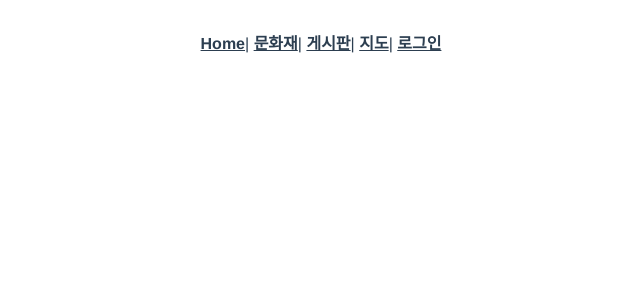
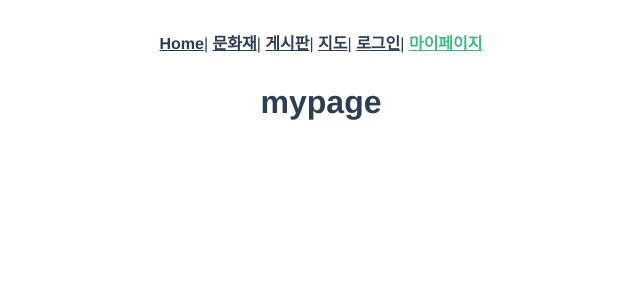
Before and after one commit to REXIANN/munjigi, a Vue app in the folder frontend/: page /mypage in a window 1280 px wide. Shown: the top 300 px of the page, without its empty margins (319-959 px from the left). Built offline with nearby package versions, Linux system fonts and the light colour scheme.

Commit message:
S03P22A302-39 | added featrue | mypage 추가

```diff
--- a/frontend/src/App.vue
+++ b/frontend/src/App.vue
@@ -5,7 +5,8 @@
       <router-link :to="{ name: 'Heritage' }">문화재</router-link>|
       <router-link :to="{ name: 'Community' }">게시판</router-link>|
       <router-link :to="{ name: 'Maps' }">지도</router-link>|
-      <router-link :to="{ name: 'Login' }">로그인</router-link>
+      <router-link :to="{ name: 'Login' }">로그인</router-link>|
+      <router-link :to="{ name: 'Mypage' }">마이페이지</router-link>
     </div>
     <router-view />
   </div>
--- a/frontend/src/routes.js
+++ b/frontend/src/routes.js
@@ -4,6 +4,7 @@ import Community from "@/views/Community";
 import Heritage from "@/views/Heritage";
 import Maps from "@/views/Maps";
 import Signup from "@/views/Signup";
+import Mypage from "@/views/Mypage";
 
 export default [
   {
@@ -40,4 +41,9 @@ export default [
     name: "Signup",
     component: Signup,
   },
+  {
+    path: "/mypage",
+    name: "Mypage",
+    component: Mypage,
+  },
 ];
--- /dev/null
+++ b/frontend/src/views/Mypage.vue
@@ -0,0 +1,15 @@
+<template>
+  <div>
+    <!-- 로그인 유무에 따라 보이기 (로그인 기능 구현시 수정예정) -->
+    <h1>mypage</h1>
+  </div>
+</template>
+
+<script>
+export default {
+  name: "Mypage",
+};
+</script>
+
+<style>
+</style>
```
Also changed, not shown: 1 other file (tests, documents, lock files or other folders).
